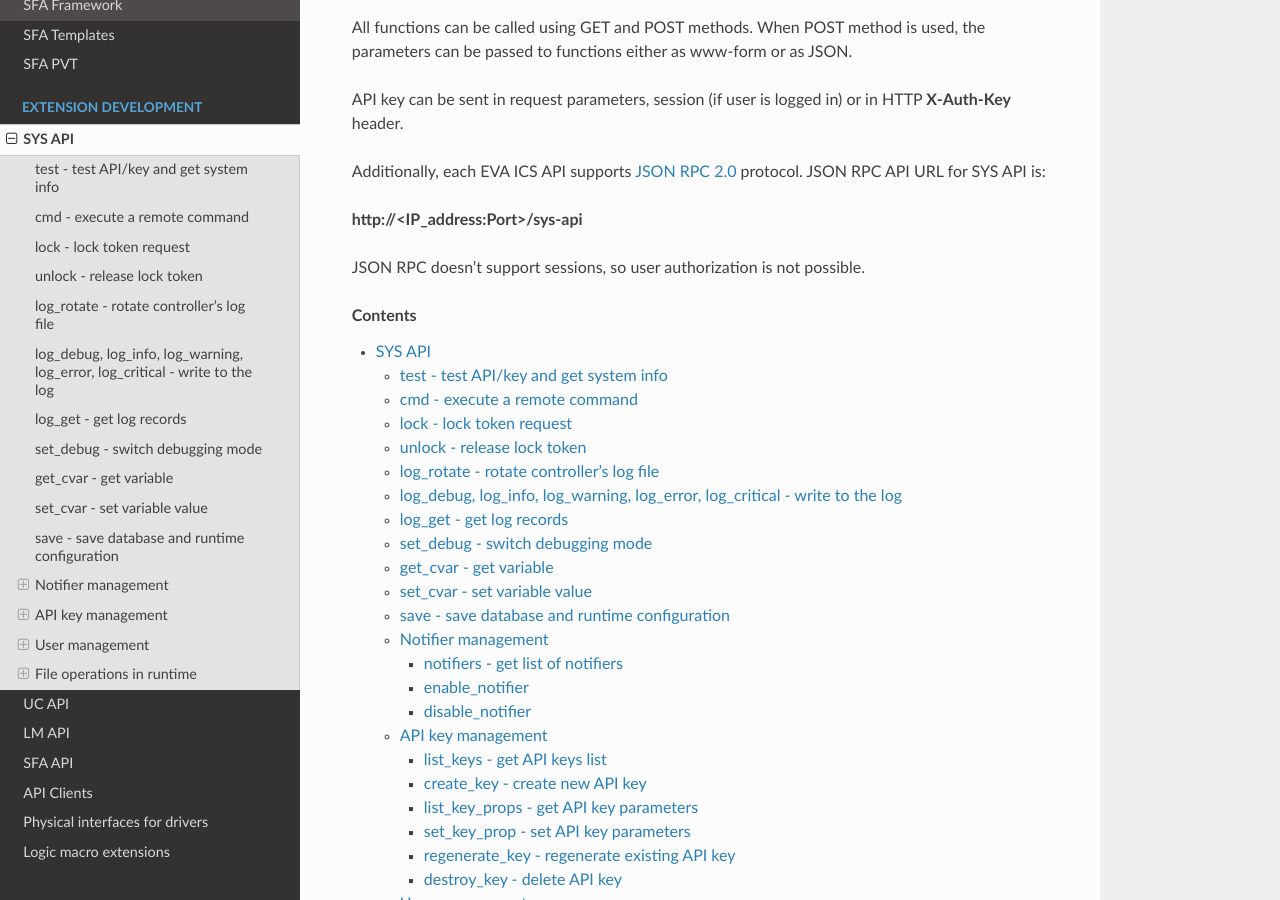
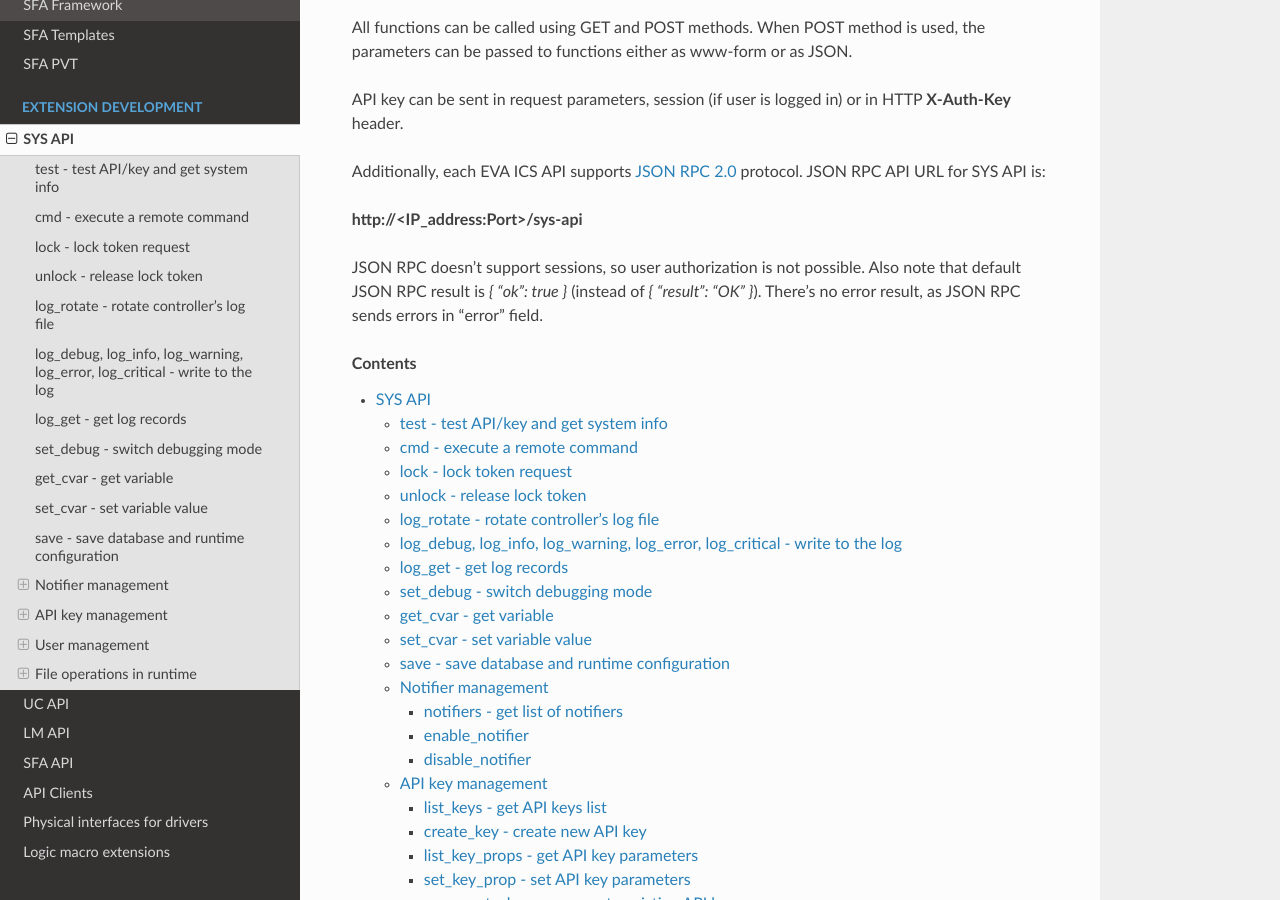
Before and after one commit to alttch/eva3, a Sphinx documentation site: the page built from doc/sys_api.rst, in a window 1280 px wide and 900 px high, scrolled down 360 px. Built offline with Sphinx 7.4.7 and the Read the Docs theme 2.0.0, drawn with Linux system fonts in a browser that asks for light colours.

Commit message:
json result

```diff
--- a/doc/lm/lm_api.rst
+++ b/doc/lm/lm_api.rst
@@ -30,7 +30,9 @@ is:
 
 **\http://<IP_address:Port>/lm-api**
 
-JSON RPC doesn't support sessions, so user authorization is not possible.
+JSON RPC doesn't support sessions, so user authorization is not possible. Also
+note that default JSON RPC result is *{ "ok": true }* (instead of *{ "result":
+"OK" }*). There's no error result, as JSON RPC sends errors in "error" field.
 
 .. contents::
 
--- a/doc/sfa/sfa_api.rst
+++ b/doc/sfa/sfa_api.rst
@@ -30,7 +30,9 @@ API is:
 
 **\http://<IP_address:Port>/sfa-api**
 
-JSON RPC doesn't support sessions, so user authorization is not possible.
+JSON RPC doesn't support sessions, so user authorization is not possible. Also
+note that default JSON RPC result is *{ "ok": true }* (instead of *{ "result":
+"OK" }*). There's no error result, as JSON RPC sends errors in "error" field.
 
 .. contents::
 -
--- a/doc/sys_api.rst
+++ b/doc/sys_api.rst
@@ -23,7 +23,9 @@ API is:
 
 **\http://<IP_address:Port>/sys-api**
 
-JSON RPC doesn't support sessions, so user authorization is not possible.
+JSON RPC doesn't support sessions, so user authorization is not possible. Also
+note that default JSON RPC result is *{ "ok": true }* (instead of *{ "result":
+"OK" }*). There's no error result, as JSON RPC sends errors in "error" field.
 
 .. contents::
 
--- a/doc/uc/uc_api.rst
+++ b/doc/uc/uc_api.rst
@@ -30,7 +30,9 @@ is:
 
 **\http://<IP_address:Port>/uc-api**
 
-JSON RPC doesn't support sessions, so user authorization is not possible.
+JSON RPC doesn't support sessions, so user authorization is not possible. Also
+note that default JSON RPC result is *{ "ok": true }* (instead of *{ "result":
+"OK" }*). There's no error result, as JSON RPC sends errors in "error" field.
 
 .. contents::
 
```
